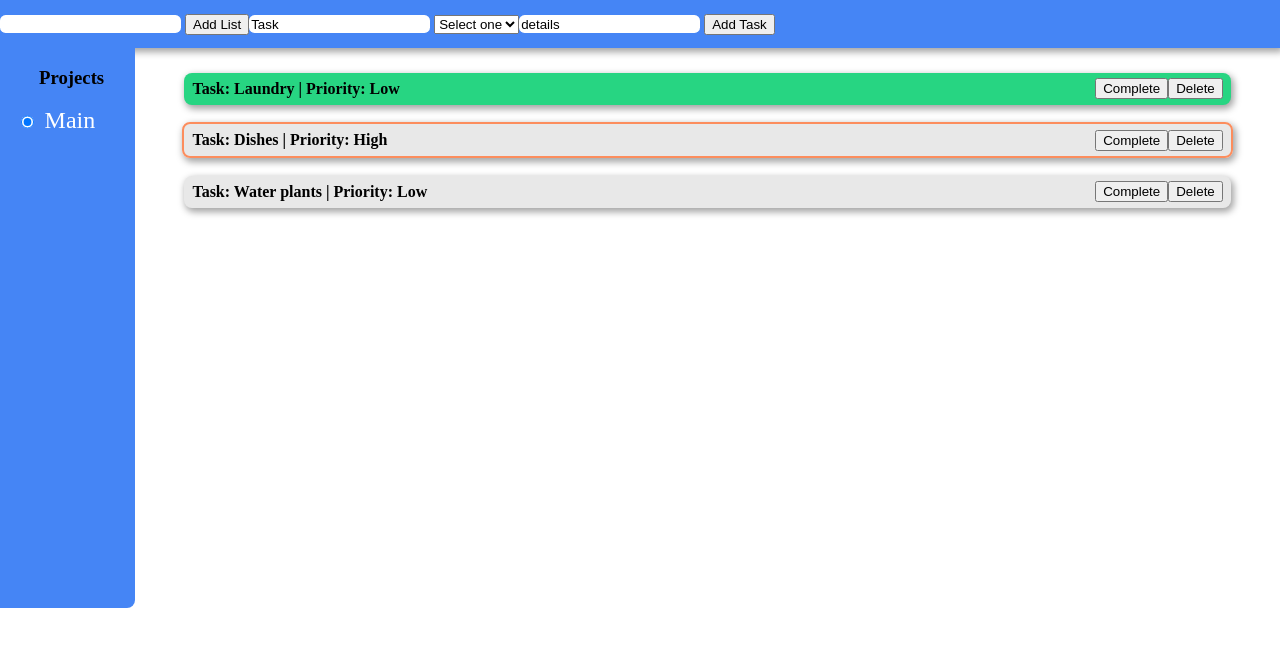
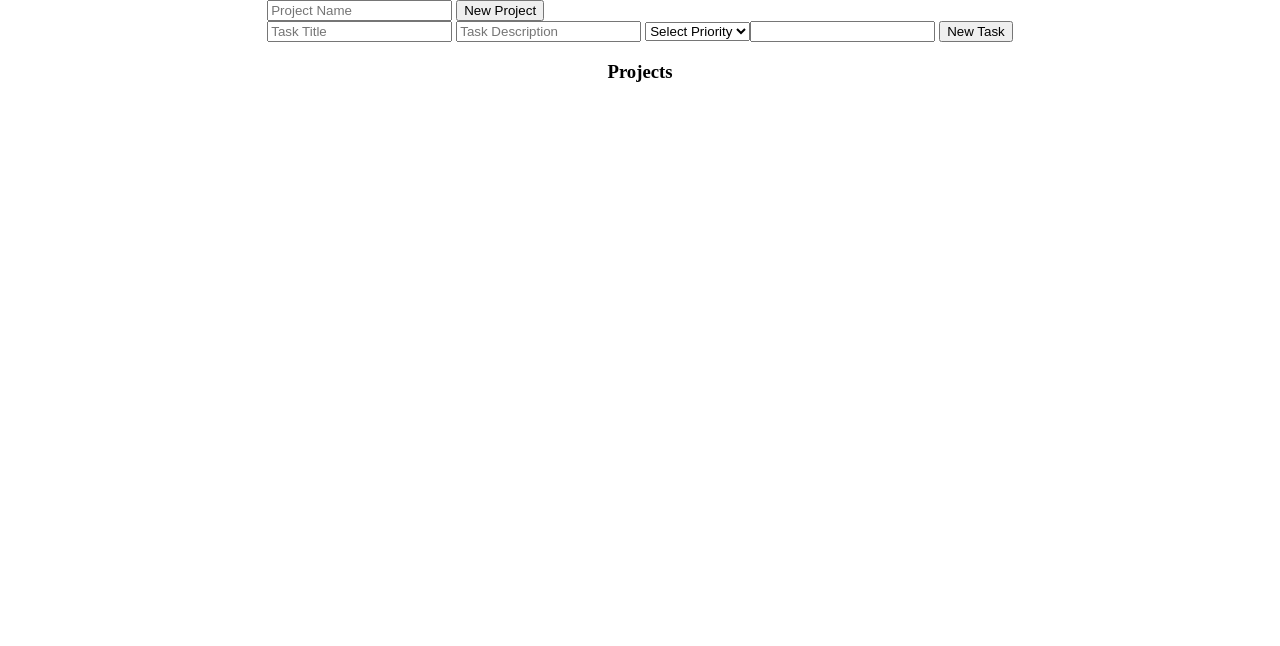
Before and after one commit to Drew-Schmidt/ToDoList, a website built with webpack: page dist/index.html in a window 1280 px wide. Built offline with Linux system fonts and the light colour scheme.

Commit message:
Rework from scratch

```diff
--- a/package.json
+++ b/package.json
@@ -24,6 +24,7 @@
     "webpack-cli": "^5.0.1"
   },
   "dependencies": {
-    "lodash": "^4.17.21"
+    "lodash": "^4.17.21",
+    "uniqid": "^5.4.0"
   }
 }
--- /dev/null
+++ b/src/ClientApp/dynamicElements.js
@@ -0,0 +1,8 @@
+// Project are assigned a UniqId() when created, that is mirrored into a data attribute.
+
+// The active project will be queried for it's data attribute to be used as the LIST ID entry
+// in the task object.
+
+// Completed tasks will have their LIST ID changed to L0002 to be kept as a record.
+
+// The 'All Tasks' project will have a List ID of L0001 and will be active on first load.
--- /dev/null
+++ b/src/ClientApp/style.css
@@ -0,0 +1,7 @@
+body{
+  margin: 0;
+  display: flex;
+  flex-direction: column;
+  justify-content: baseline;
+  align-items: center;
+}
--- a/src/DynElements.js
+++ /dev/null
@@ -1,121 +0,0 @@
-import * as objects from './Objects';
-
-// Select content windows
-const contentWindow = document.querySelector('#taskWindow');
-const projectWindow = document.querySelector('#listWindow');
-
-// FUNCTION: Add Task Elements
-const addTaskElements = (task, priority, note, complete) => {
-  const taskContainer = document.createElement('div');
-  const taskContent = document.createElement('H4');
-  const taskBtnContainer = document.createElement('div');
-  const taskCompelteBtn = document.createElement('button');
-  const taskDeleteBtn = document.createElement('button');
-
-  // Check if task is complete
-  if (priority === 'High') {
-    taskContainer.style.border = 'solid .15rem rgb(252,141,93)';
-  }
-  if (complete === true) {
-    taskContainer.style.backgroundColor = '#27D582';
-  }
-
-  taskContainer.classList.add('taskDiv');
-  taskContent.textContent = `
-    Task: ${task} | Priority: ${priority}
-    `;
-
-  // Create Button Container
-  taskBtnContainer.classList.add('taskBtnContainer');
-
-  // Create complete button
-  taskCompelteBtn.classList.add('completeBtn');
-  taskCompelteBtn.innerText = 'Complete';
-  taskCompelteBtn.addEventListener('click', (e) => {
-    // Apply 'completed' style
-    e.target.parentNode.parentNode.style.backgroundColor = '#27D582';
-
-    // Get data-log values
-    const taskID = e.target.parentNode.parentNode.getAttribute('data-log');
-    const listID = document.querySelector('input[type="radio"]:checked').getAttribute('data-log');
-
-    // Set item Complete in array (could this be in a class?)
-    objects.myList[listID].task[taskID].complete = true;
-    objects.myList[listID].task[taskID].priority = 'Low';
-  });
-
-  // create delete button
-  taskDeleteBtn.classList.add('deleteBtn');
-  taskDeleteBtn.innerText = 'Delete';
-  taskDeleteBtn.addEventListener('click', (event) => {
-    event.target.parentNode.parentNode.remove();
-
-    // Get Task ID and List ID
-    const taskID = event.target.parentNode.parentNode.getAttribute('data-log');
-    const listID = document.querySelector('input[type="radio"]:checked')
-      .getAttribute('data-log');
-
-    // Delete array item by task ID ( could this be in a class?)
-    objects.myList[listID].task.splice(Number(taskID), 1);
-  });
-  // Append all
-  contentWindow.appendChild(taskContainer);
-  taskContainer.appendChild(taskContent);
-  taskContainer.appendChild(taskBtnContainer);
-  taskBtnContainer.appendChild(taskCompelteBtn);
-  taskBtnContainer.appendChild(taskDeleteBtn);
-};
-
-// FUNCTION: Add List Elements
-const addList = (list) => {
-  const projectContainer = document.createElement('div');
-  const projectBtn = document.createElement('input');
-  const projectBtnLabel = document.createElement('label');
-
-  // List Container
-  projectContainer.classList.add('testBox');
-
-  // List Input
-  projectBtn.classList.add('listDiv');
-  projectBtn.setAttribute('type', 'radio');
-  projectBtn.setAttribute('name', 'activeList');
-  projectBtn.setAttribute('data-log', '0');
-  projectBtn.checked = true;
-
-  // Add Text
-  projectBtnLabel.setAttribute('for', list);
-  projectBtnLabel.innerText = list;
-
-  // Append All
-  projectWindow.appendChild(projectContainer);
-  projectContainer.appendChild(projectBtn);
-  projectContainer.appendChild(projectBtnLabel);
-
-  // Clear task window on creation of new list
-  contentWindow.textContent = '';
-};
-
-// Select active list
-const selectList = () => {
-  const activeList = document.querySelectorAll('.listDiv');
-  activeList.forEach((project) => {
-    project.addEventListener('click', (event) => {
-      contentWindow.textContent = '';
-      const active = event.target.getAttribute('data-log');
-
-      // Populate the active list
-      objects.myList[active].task.forEach((task) => {
-        addTaskElements(
-          task.name,
-          task.priority,
-          task.notes,
-          task.complete,
-        );
-        // Set Data-log values
-        objects.logReset('.taskDiv');
-      });
-    });
-  });
-};
-
-export { addTaskElements, addList, selectList };
--- /dev/null
+++ b/src/Infrastructure/projects.js
@@ -0,0 +1,34 @@
+/* eslint-disable func-names */
+/* eslint-disable no-console */
+import uniqid from 'uniqid';
+
+let projDb = [];
+
+//Project object
+class Project {
+  constructor(id,projName){
+    this.id = id;
+    this.projName = projName;
+  };
+};
+
+//Create new project
+const addNewProj = (projName) => {
+  const newProj = new Project(uniqid(),projName);
+  projDb.push(newProj);
+};
+
+//Delete project
+const deleteProj = (projectId) => {
+  const index = projDb.findIndex(list => list.id === projectId);
+
+  if (index !== -1) {
+    projDb.splice(index, 1);
+  };
+};
+
+export {
+  addNewProj,
+  deleteProj,
+  projDb
+}
--- /dev/null
+++ b/src/Infrastructure/tasks.js
@@ -0,0 +1,59 @@
+/* eslint-disable func-names */
+/* eslint-disable no-console */
+import uniqid from 'uniqid';
+
+let taskDb = [];
+
+//Task object
+class Task {
+  constructor(id, projId, task, info, priority, status, dueDate) {
+    this.id = id
+    this.projId = projId
+    this.task = task;
+    this.info = info;
+    this.priority = priority;
+    this.status = status;
+    this.dueDate = dueDate;
+  };
+};
+
+//Create new task
+const addNewTask = (projId, task, info, priority, status, dueDate) => {
+  const newTask = new Task(uniqid(),projId, task, info, priority, status, dueDate);
+  taskDb.push(newTask);
+};
+
+//update task info
+const updateTaskInfo = (taskId, newVal) => {
+  TaskDb.filter((task) => {
+    if(task.task === taskId);
+    task.info = newVal;
+  });
+};
+
+  //update task status
+const setTaskStatus = (taskId) => {
+  const index = taskDb.findIndex(task => task.id === taskId);
+
+  if (index !== -1) {
+    taskDb[index].status === true ? taskDb[index].status = false : taskDb[index].status = true ;
+  };
+};
+
+//Delete task
+const deleteTask = (taskId) => {
+  const index = taskDb.findIndex(task => task.id === taskId);
+
+  if (index !== -1) {
+    taskDb.splice(index, 1);
+  };
+};
+
+
+export {
+  deleteTask,
+  setTaskStatus,
+  updateTaskInfo,
+  addNewTask,
+  taskDb
+}
--- a/src/Objects.js
+++ /dev/null
@@ -1,73 +0,0 @@
-/* eslint-disable func-names */
-/* eslint-disable no-console */
-const myList = [];
-
-// THIS COULD BE A CLASS
-const List = function (name, task) {
-  this.name = name;
-  this.task = task;
-};
-
-// This List For Testing Only
-const newList = new List('Main', [
-  {
-    name: 'Laundry', priority: 'Low', notes: 'wash and dry clothes', complete: true,
-  },
-  {
-    name: 'Dishes', priority: 'High', notes: 'wash the dishes', complete: false,
-  },
-  {
-    name: 'Water plants', priority: 'Low', notes: 'water the flowers', complete: false,
-  },
-]);
-myList.push(newList);
-
-// Reset data-log values
-const logReset = (elementClass) => {
-  const logNumber = document.querySelectorAll(elementClass);
-  logNumber.forEach((item, index) => {
-    item.setAttribute('data-log', index);
-  });
-};
-
-// Create New List
-const createListObject = () => {
-  const taskName = document.querySelector('#newList').value;
-  const addList = new List(taskName, []);
-  myList.push(addList);
-  logReset('.listDiv');
-};
-// END CLASS
-
-// THIS COULD BE A CLASS
-const Task = function (name, priority, notes, complete) {
-  this.name = name;
-  this.priority = priority;
-  this.notes = notes;
-  this.complete = complete;
-};
-
-// This creates a task object
-const createTaskObject = () => {
-  const [name, priority, notes] = [
-
-    document.querySelector('#newTask').value,
-    document.querySelector('#tskPriority').value,
-    document.querySelector('#tskDetail').value,
-
-  ];
-
-  // Create New Task
-  const newTask = new Task(name, priority, notes);
-  const test = document.querySelector('input[type="radio"]:checked');
-  myList[test.getAttribute('data-log')].task.push(newTask);
-  logReset('.taskDiv');
-};
-// END CLASS
-
-export {
-  createListObject,
-  createTaskObject,
-  logReset,
-  myList,
-};
--- a/src/index.js
+++ b/src/index.js
@@ -1,40 +1,47 @@
 // eslint-disable-next-line no-unused-vars
-import _, { forEach } from 'lodash';
-import * as dynElements from './DynElements';
-import * as objects from './Objects';
+import _, { forEach, sortedLastIndexOf } from 'lodash';
+import * as DOM from './ClientApp/dynamicElements';
+import * as tasks from './Infrastructure/tasks';
+import * as projects from './Infrastructure/projects';
 
-// Work into other files as able
-const submitList = document.querySelector('#submitList');
-const submitTask = document.querySelector('#submitTask');
-const newList = document.querySelector('#newList');
-const newTask = document.querySelector('#newTask');
-const priority = document.querySelector('#tskPriority');
-const detail = document.querySelector('#tskDetail');
+// identify button and wait for list to be submitted
+const submitTask = document.querySelector('#submitTask')
+const submitList = document.querySelector('#submitList')
 
-// Create New list/project
+
 submitList.addEventListener('click', () => {
-  dynElements.list(newList.value);
-  dynElements.selectList();
-  objects.createListObject();
-});
+  createListObject();
+  });
 
-// Functional Test of dynamic task creation
+// Create List
+const createListObject = () => {
+  const projName = document.querySelector('#newList').value
+  projects.addNewProj(projName);
+  console.log(projects.projDb)
+};
+
 submitTask.addEventListener('click', () => {
-  dynElements.addTaskElements(newTask.value, priority.value, detail.value);
-  objects.createTaskObject();
-});
+  createTaskObject();
+  });
 
-// This belongs in a different file
-objects.myList.forEach((list) => {
-  dynElements.list(list.name);
-  list.task.forEach((task) => {
-    // Create elements from list objects
-    dynElements.addTaskElements(
-      task.name,
-      task.priority,
-      task.notes,
-      task.complete,
-    );
-    objects.logReset('.taskDiv');
-  });
-});
+// Create Task
+const createTaskObject = () => {
+  const [task, info, priority, dueDate] = [
+    //document.querySelector('#tskList').value,
+    document.querySelector('#newTask').value,
+    document.querySelector('#tskDetail').value,
+    document.querySelector('#tskPriority').value,
+    document.querySelector('#tskDue').value
+  ];
+
+  // (list, task, info, priority, status, dueDate)
+  tasks.addNewTask(
+    "Lisr name", //Not functional
+    task,
+    info,
+    priority,
+    false, // defaults to incomplete
+    dueDate
+  );
+  console.log(tasks.taskDb);
+}
--- a/src/style.css
+++ /dev/null
@@ -1,81 +0,0 @@
-body{
-  margin: 0;
-  display: flex;
-  flex-direction: column;
-  justify-content: baseline;
-  align-items: center;
-
-}
-
-#addStuff{
-  height: 3rem;
-  width: 100%;
-  background-color:#4585F5;
-  display: flex;
-  align-items: center;
-  box-shadow: 2px 3px 7px 1px rgba(0,0,0,0.36);
-}
-
-input {
-  height: 1rem;
-  border-radius: .35rem;
-  border: none;
-}
-
-#content {
-  width: 100%;
-  display: flex;
-  justify-content: left;
-}
-
-#listWindow{
-  display: flex;
-  flex-direction: column;
-  align-items: center;
-  width: 8rem;
-  height: 35rem;
-  padding-left: .5rem;
-  background-color: #4585F5;
-  border-bottom-right-radius: .5rem;
-}
-
-#taskWindow {
-  height: 100%;
-  width: 90%;
-  margin-top: 1rem;
-  display: flex;
-  flex-direction: column;
-  align-items: center;
-
-}
-
-.taskDiv {
-  padding: 0 .5rem;
-  margin: .55rem;
-  display: flex;
-  align-items: center;
-  justify-content: space-between;
-  height: 2rem;
-  width: 90%;
-  background-color: rgba(35,35,35,.1);
-  border-radius: .5rem;
-  box-shadow: 2px 3px 7px 1px rgba(0,0,0,0.36);
-}
-
-.taskDiv:hover {
-  background-color: #DB9776;
-  color: white;
-}
-
-.testBox{
-  width: 7rem;
-  display: flex;
-  align-items: center;
-  justify-content: flex-start;
-}
-
-label{
-  margin-left: .5rem;
-  font-size: 1.5rem;
-  color: white;
-}
```
Also changed, not shown: dist/bundle.js, dist/index.html, 1 other file.
